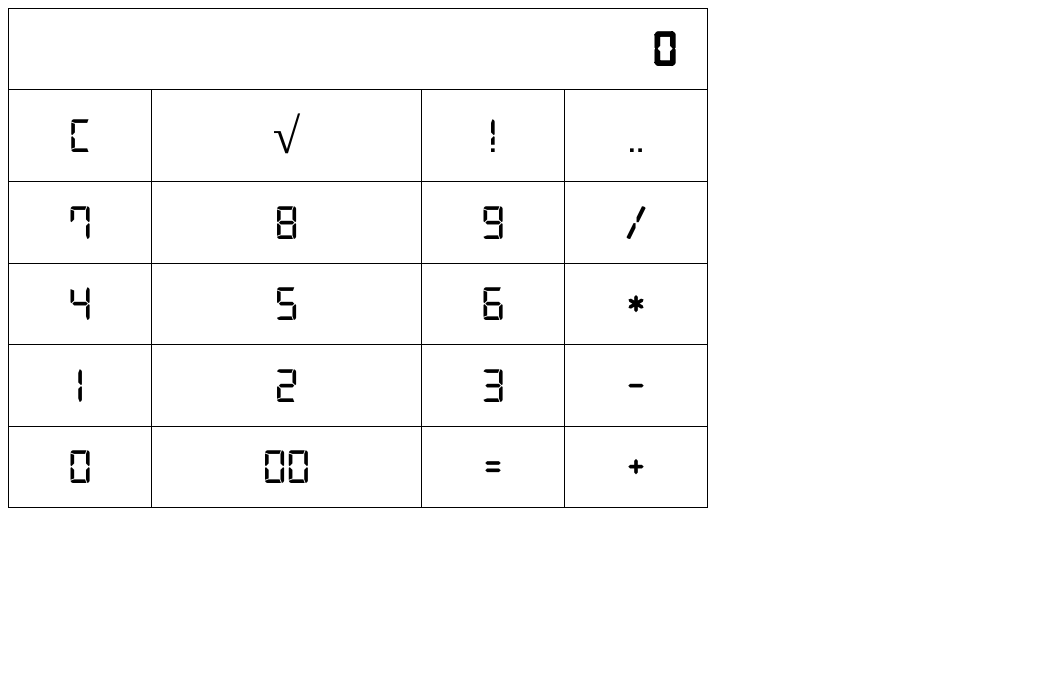
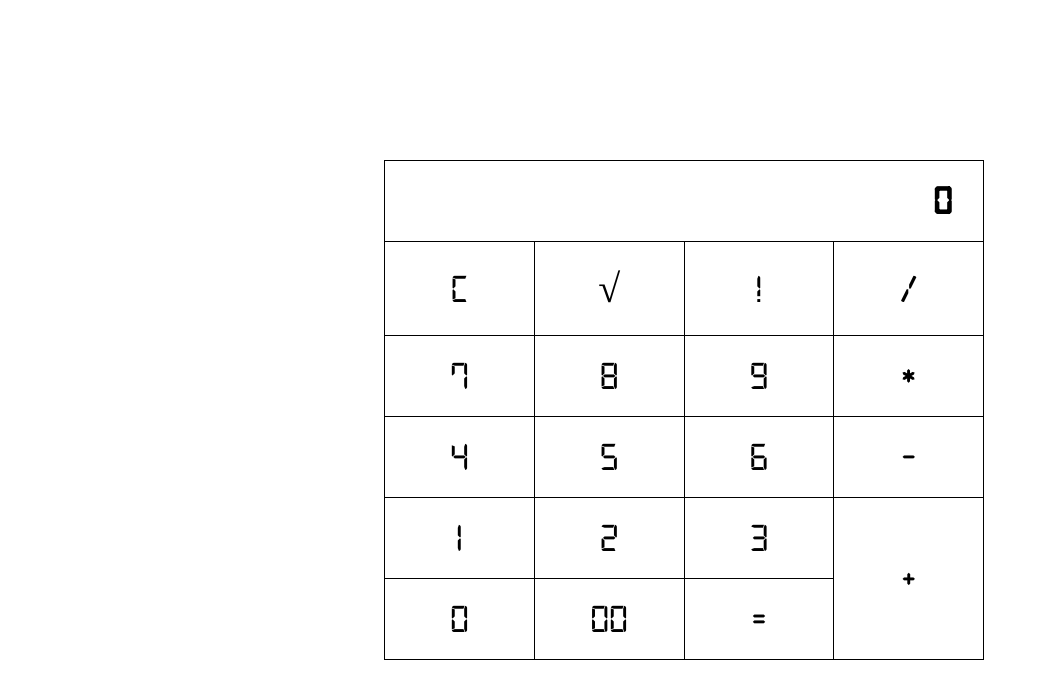
Before and after one commit to pyLuna/calc, a SvelteKit app: page / in a window 1280 px wide. Shown: the top 698 px of the page, without its empty margins (0-1039 px from the left). Built offline with nearby package versions, Linux system fonts and the light colour scheme.

Commit message:
checkpoint, might do revision

```diff
--- a/src/routes/+page.svelte
+++ b/src/routes/+page.svelte
@@ -17,15 +17,15 @@
             Clear();
             chk = false;
         }
-        if(ans.innerText.length == 10 || ans.innerText === '0'){
+        if(ans.innerText === '0'){
             ans.innerText = "";
         }
         if(typeof test === 'string' && ans.innerText !== '0'){
             ans.innerText += '00';
-            newNum = Number(ans.innerText);
-            return;
         }
-        ans.innerText += test;
+        else{
+            ans.innerText += test;
+        }
         newNum = Number(ans.innerText);
     }
     function Operator(opr){
@@ -34,6 +34,9 @@
         oprt = opr;
         if(opr.length === 3){
             ans.innerText = "0";
+        }
+        if(opr === "fact" && ans.innerText.charAt(ans.innerText.length-1) !== '!'){
+            ans.innerText += "!";
         }
     }
     function Equal(){
@@ -52,8 +55,7 @@
                 ans.innerText = prevNum * newNum;
                 break;
             case "fact":
-                console.log(oprt);
-                ans.innerText = String(Factorial(prevNum));
+                ans.innerText = String(Factorial(Number(ans.innerText.slice(0,-1))));
                 break;
             default:
                 break;
@@ -76,31 +78,30 @@
         <td on:click={() => Clear()}>C</td>
         <td on:click={() => Operator('sqrt')}>&radic;</td>
         <td on:click={() => Operator('fact')}>!</td>
-        <td on:click={() => Operator('asd')}>..</td>
+        <td on:click={() => Operator('div')}>/</td>
     </tr>
     <tr>
-        <td on:click={() => AppendNum(7)}>7</td>
+        <td rowspan="" on:click={() => AppendNum(7)}>7</td>
         <td on:click={() => AppendNum(8)}>8</td>
         <td on:click={() => AppendNum(9)}>9</td>
-        <td on:click={() => Operator('div')}>/</td>
+        <td on:click={() => Operator('mul')}>*</td>
     </tr>
     <tr>
         <td on:click={() => AppendNum(4)}>4</td>
         <td on:click={() => AppendNum(5)}>5</td>
         <td on:click={() => AppendNum(6)}>6</td>
-        <td on:click={() => Operator('mul')}>*</td>
+        <td on:click={() => Operator('min')}>-</td>
     </tr>
     <tr>
         <td on:click={() => AppendNum(1)}>1</td>
         <td on:click={() => AppendNum(2)}>2</td>
         <td on:click={() => AppendNum(3)}>3</td>
-        <td on:click={() => Operator('min')}>-</td>
+        <td rowspan="2" on:click={() => Operator('add')}>+</td>
     </tr>
     <tr>
         <td on:click={() => AppendNum(0)}>0</td>
         <td on:click={() => AppendNum('00')}>00</td>
         <td on:click={() => Equal()}>=</td>
-        <td on:click={() => Operator('add')}>+</td>
     </tr>
 </table>
 
@@ -113,9 +114,13 @@
     }
     table{
         font-family: Digital;
-        width: 700px;
+        width: 600px;
         height: 500px;
-        font-size: 50px;
+        font-size: 40px;
+        table-layout: fixed;
+        position: absolute;
+        top:20%;
+        left: 30%;
     }
     table, th, td {
       border: 1px solid black;
```
